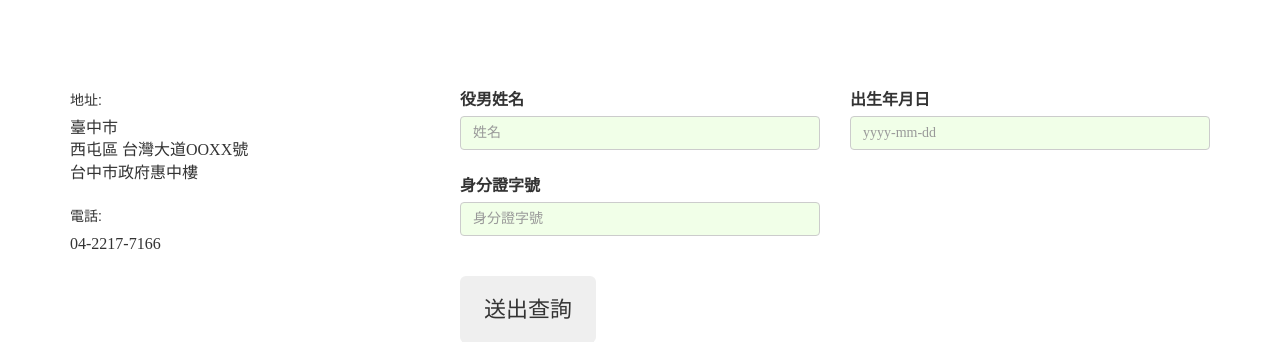
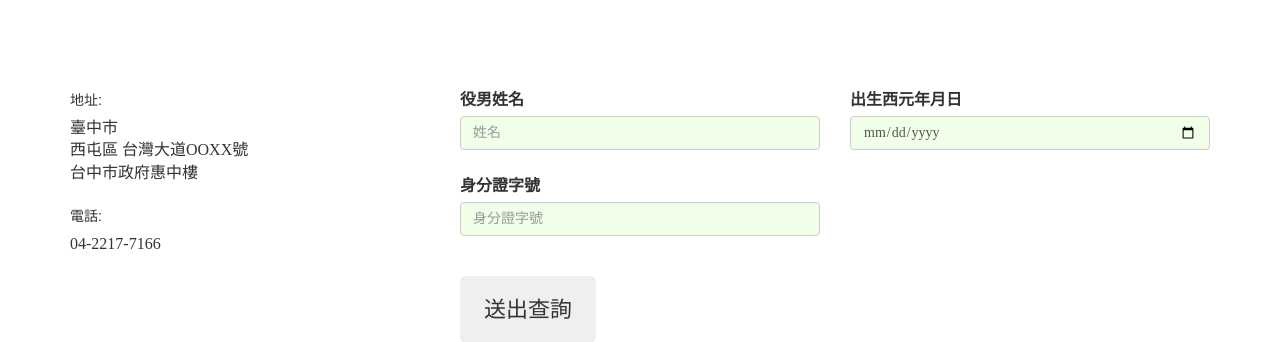
Before and after one commit to peihsi/www_taichung_m_s_pub, a CodeIgniter app: page /database/ in a window 1280 px wide. Shown: the part 3449-3791 px from the top of the page. Run offline with CodeIgniter, Linux system fonts and the light colour scheme; some libraries are stand-ins or nearby versions.

Commit message:
* 入伍日期、出生日期,改用html5的date

```diff
--- a/application/views/onepage.php
+++ b/application/views/onepage.php
@@ -705,12 +705,12 @@
 											<input type="text" class="form-control" name="id" id="id" placeholder="身分證字號"  title="請輸入正確的身分證字號"/>
 										</div>
 										<div class="form-group">
-											<label for="birthday">出生年月日</label>
-											<input type="text" class="form-control" name="birthday" id="birthday" placeholder="yyyy-mm-dd"  title="請輸入出生年月日，格式: yyyy-mm-dd"/>
+											<label for="birthday">出生西元年月日</label>
+											<input type="date" class="form-control" name="birthday" id="birthday" placeholder="yyyy-mm-dd"  title="請輸入出生西元年月日，格式: yyyy-mm-dd"/>
 										</div>
 										<div class="form-group">
 											<label for="bdate">入伍日期</label>
-											<input type="text" class="form-control" name="bdate" id="bdate" placeholder="yyyy-mm-dd"  title="請輸入入伍日期，格式: yyyy-mm-dd"/>
+											<input type="date" class="form-control" name="bdate" id="bdate" placeholder="yyyy-mm-dd"  title="請輸入入伍日期，格式: yyyy-mm-dd"/>
 										</div>
 										<div class="form-group">
 											<label for="mtype">服役軍種</label>
@@ -840,8 +840,8 @@
 									</div>
 									<div class="col-sm-4">
 										<div class="form-group">
-											<label for="q_birthday">出生年月日</label>
-											<input type="text" class="form-control" name="q_birthday" id="q_birthday" placeholder="yyyy-mm-dd"  title="請輸入出生年月日，格式: yyyy-mm-dd"/>
+											<label for="q_birthday">出生西元年月日</label>
+											<input type="date" class="form-control" name="q_birthday" id="q_birthday" placeholder="yyyy-mm-dd"  title="請輸入出生西元年月日，格式: yyyy-mm-dd"/>
 										</div>
 									</div>
 									<div class="col-md-8 col-md-offset-4" style="margin-bottom: 5em;">
```
